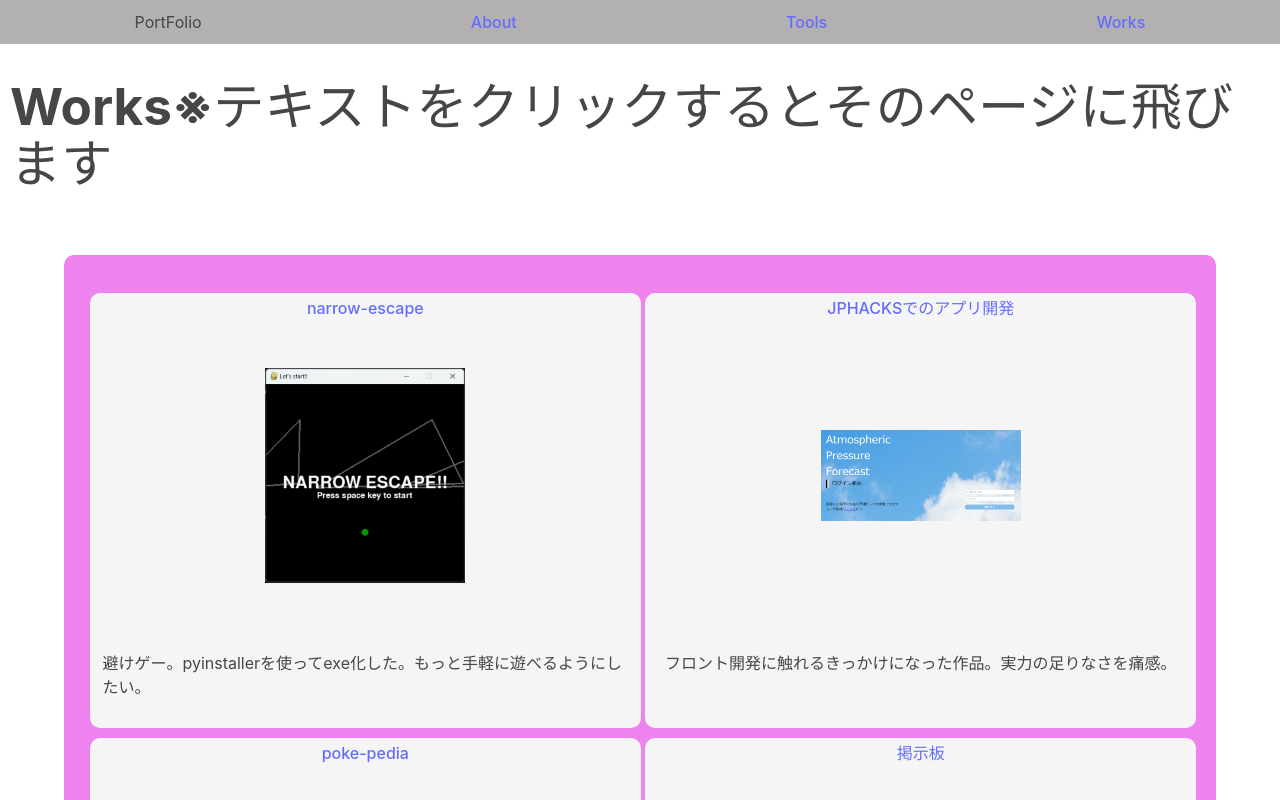
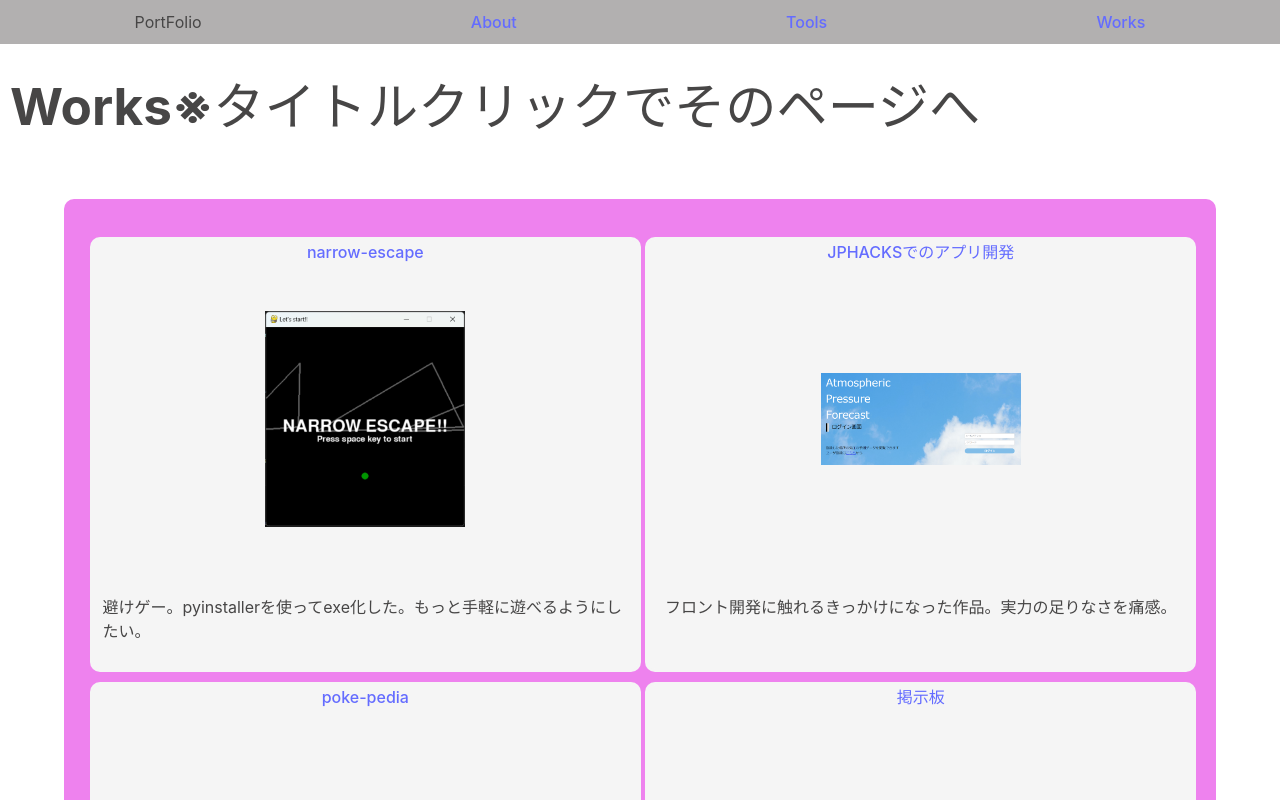
Before and after one commit to FujiiAmon/port-folio, a React (Vite) app: page /works in a window 1280 px wide. Shown: the top 800 px of the page. Built offline with nearby package versions, Linux system fonts and the light colour scheme.

Commit message:
もう一回

```diff
--- a/src/pages/Works.jsx
+++ b/src/pages/Works.jsx
@@ -14,13 +14,14 @@ export const Works = () => {
     return (
         <>
             <h1 style={{ textAlign: "left", marginLeft: "10px" }}>
-                Works※テキストをクリックするとそのページに飛びます
+                Works※タイトルクリックでそのページへ
             </h1>
+
             <SGrid>
                 <WorkCard
                     src={narrowescape}
-                    link={"src/assets/main.zip"}
-                    download="narrow-escape"
+                    link={"/port-folio/src/assets/main.zip"}
+                    download=""
                     text={"narrow-escape"}
                     des={
                         "避けゲー。pyinstallerを使ってexe化した。もっと手軽に遊べるようにしたい。"
```
